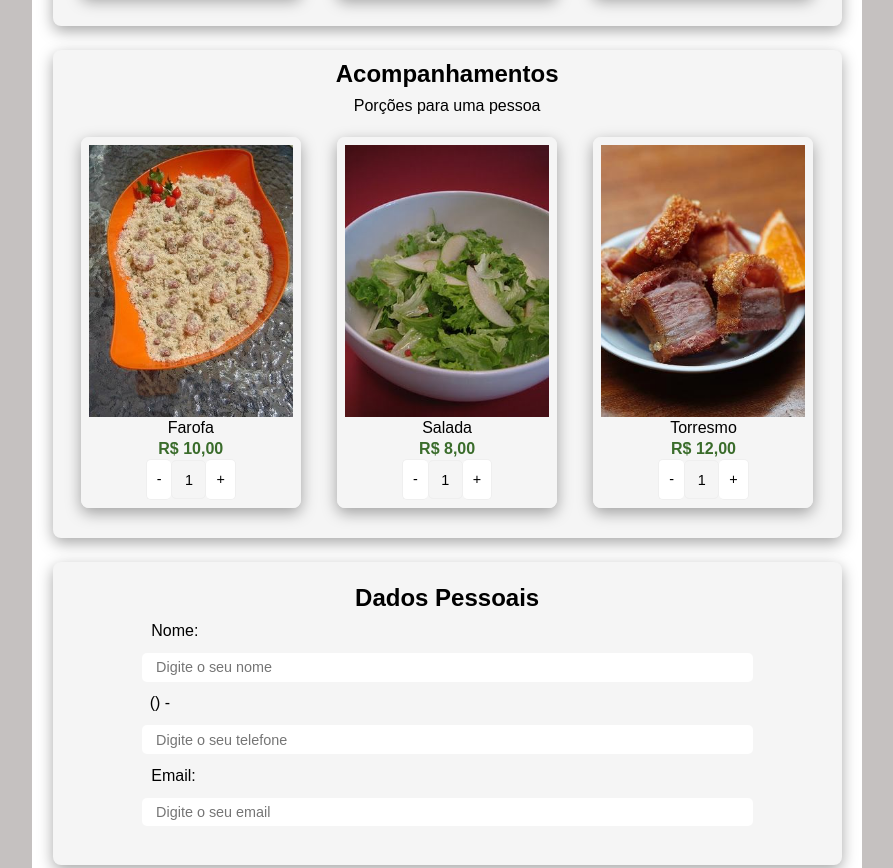
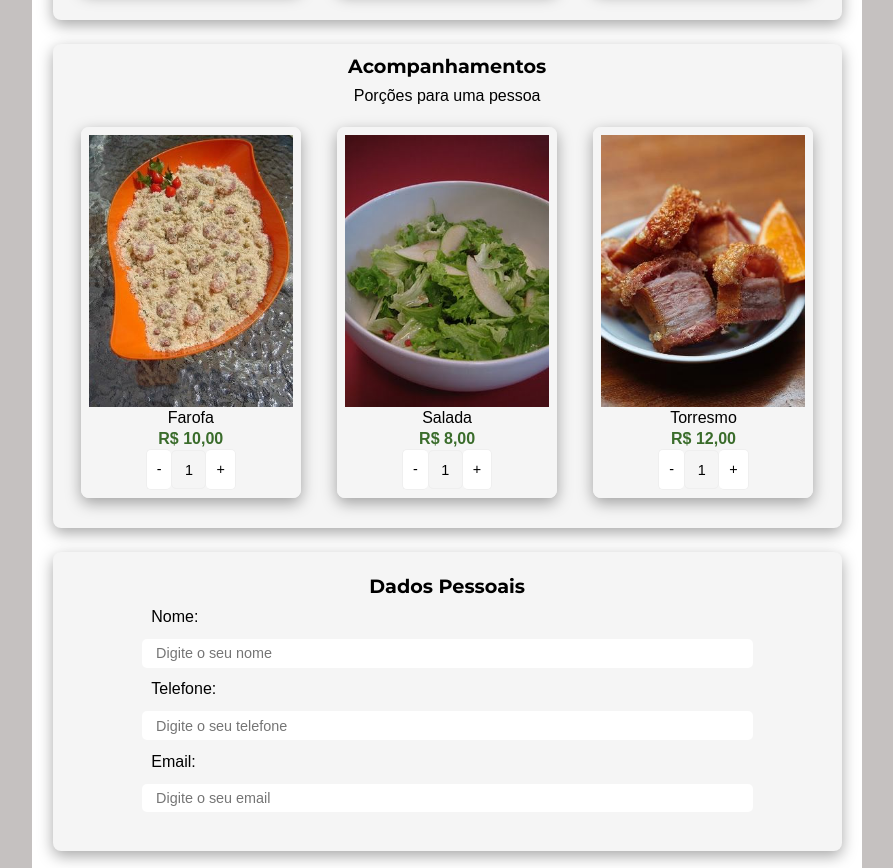
Before and after one commit to diegolvf/Projeto-Menu, a plain HTML site: page index.html in a window 1280 px wide. Shown: the part 809-1677 px from the top of the page, without its empty margins (171-1064 px from the left). Drawn offline with Linux system fonts and the light colour scheme.

```diff
--- a/assets/css/reset.css
+++ b/assets/css/reset.css
@@ -8,11 +8,6 @@
 html, body {
   height: 100%;
   font-family: sans-serif;
-}
-
-h1, h2 {
-  text-align: center;
-  margin: 0.6rem;
 }
 
 p, span {
--- a/assets/css/style.css
+++ b/assets/css/style.css
@@ -2,6 +2,27 @@ body {
     display: flex;
     justify-content: center;
     background-color: var(--bg-body);
+}
+
+h1, h2 {
+  text-align: center;
+  margin: 0.6rem;
+  font-family: var(--font-Montserrat);
+  font-weight: 450;
+}
+
+h1 {
+    font-size: 1.8rem;
+}
+
+h2 {
+    font-size: 1.2rem;
+    font-weight: bolder;
+}
+
+p, span {
+  text-align: center;
+  margin: 0.1rem;
 }
 
 .main-container {
--- a/assets/css/vars.css
+++ b/assets/css/vars.css
@@ -1,6 +1,6 @@
 :root {
     /*FONT*/
-    --font-dm-sans: "DM Sans", sans-serif;
+    --font-Montserrat: 'Montserrat', sans-serif;
 
     /* COLORS */
     --bg-body: #C5C1C0;
--- a/index.html
+++ b/index.html
@@ -7,6 +7,9 @@
     <link rel="stylesheet" href="assets/css/style.css">
     <link rel="stylesheet" href="assets/css/vars.css">
     <link rel="stylesheet" href="assets/css/btn_qtd.css">
+    <link rel="preconnect" href="https://fonts.googleapis.com">
+    <link rel="preconnect" href="https://fonts.gstatic.com" crossorigin>
+    <link href="https://fonts.googleapis.com/css2?family=Montserrat:ital,wght@0,100..900;1,100..900&display=swap" rel="stylesheet">
     <title>Projeto Menu</title>
 </head>
 <body>
@@ -118,6 +121,5 @@
     <script src="assets/js/jquery-3.7.1.min.js"></script>
     <script src="assets/js/quantity.js"></script>
     <script src="assets/js/jquery.mask.min.js"></script>
-    <script>$("#phone").mask("(99) 9999-99999");</script>
 </body>
 </html>
```
